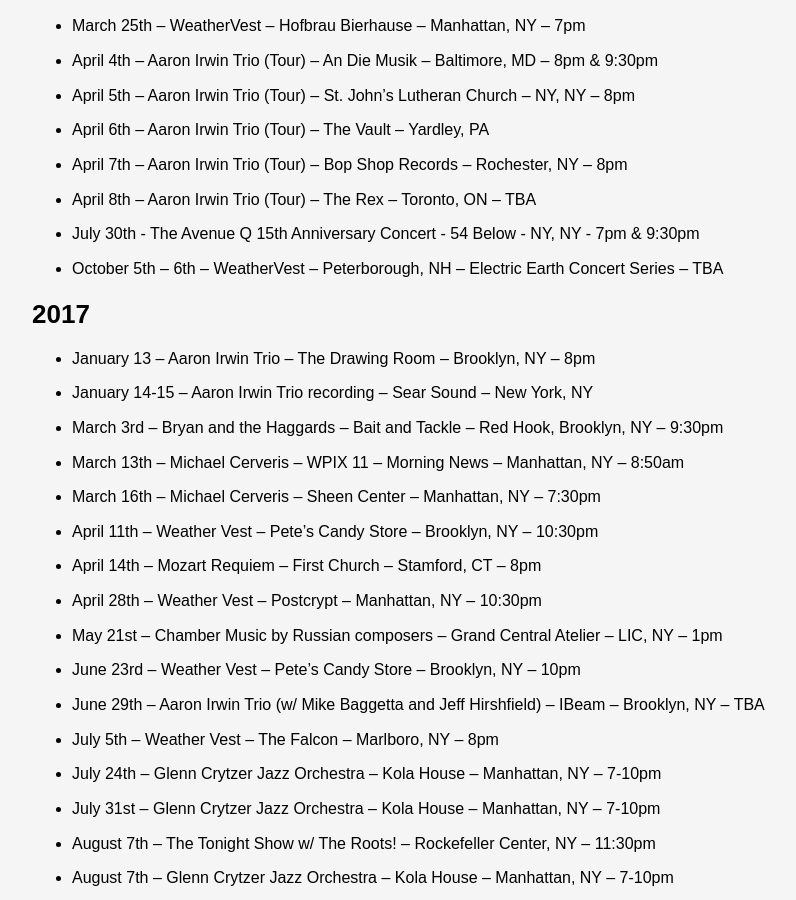
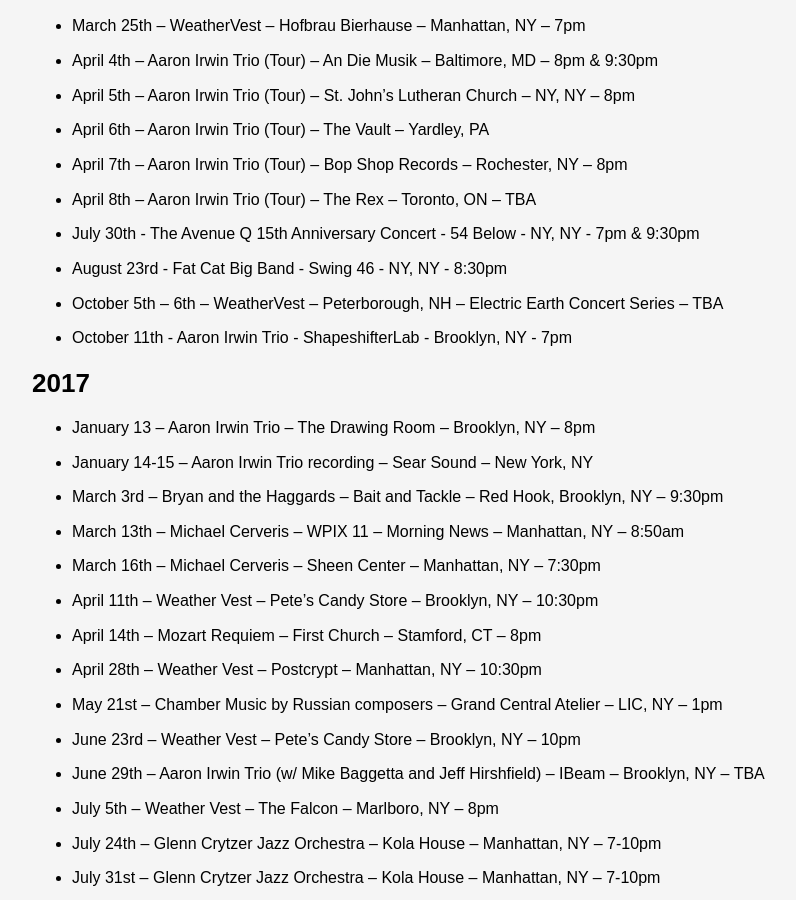
Before and after one commit to ryanve/aaronirwin.com, a Jekyll site: the page built from performances.md, in a window 1280 px wide and 900 px high, scrolled down 416 px. Shown: the whole window, without its empty margins (128-924 px from the left). Built offline with Jekyll 4.4.1, drawn with Linux system fonts in a browser that asks for light colours.

Commit message:
Gig Update (#86)
Fat Cat Big Band - Aug. 23rd
Trio gig at Shapeshifter - Oct. 11

```diff
--- a/performances.md
+++ b/performances.md
@@ -18,7 +18,9 @@
 - April 7th – Aaron Irwin Trio (Tour) – Bop Shop Records – Rochester, NY – 8pm
 - April 8th – Aaron Irwin Trio (Tour) – The Rex – Toronto, ON – TBA
 - July 30th - The Avenue Q 15th Anniversary Concert - 54 Below - NY, NY - 7pm & 9:30pm
+- August 23rd - Fat Cat Big Band - Swing 46 - NY, NY - 8:30pm
 - October 5th – 6th – WeatherVest – Peterborough, NH – Electric Earth Concert Series – TBA
+- October 11th - Aaron Irwin Trio - ShapeshifterLab - Brooklyn, NY - 7pm
 
 ## 2017
 
```
